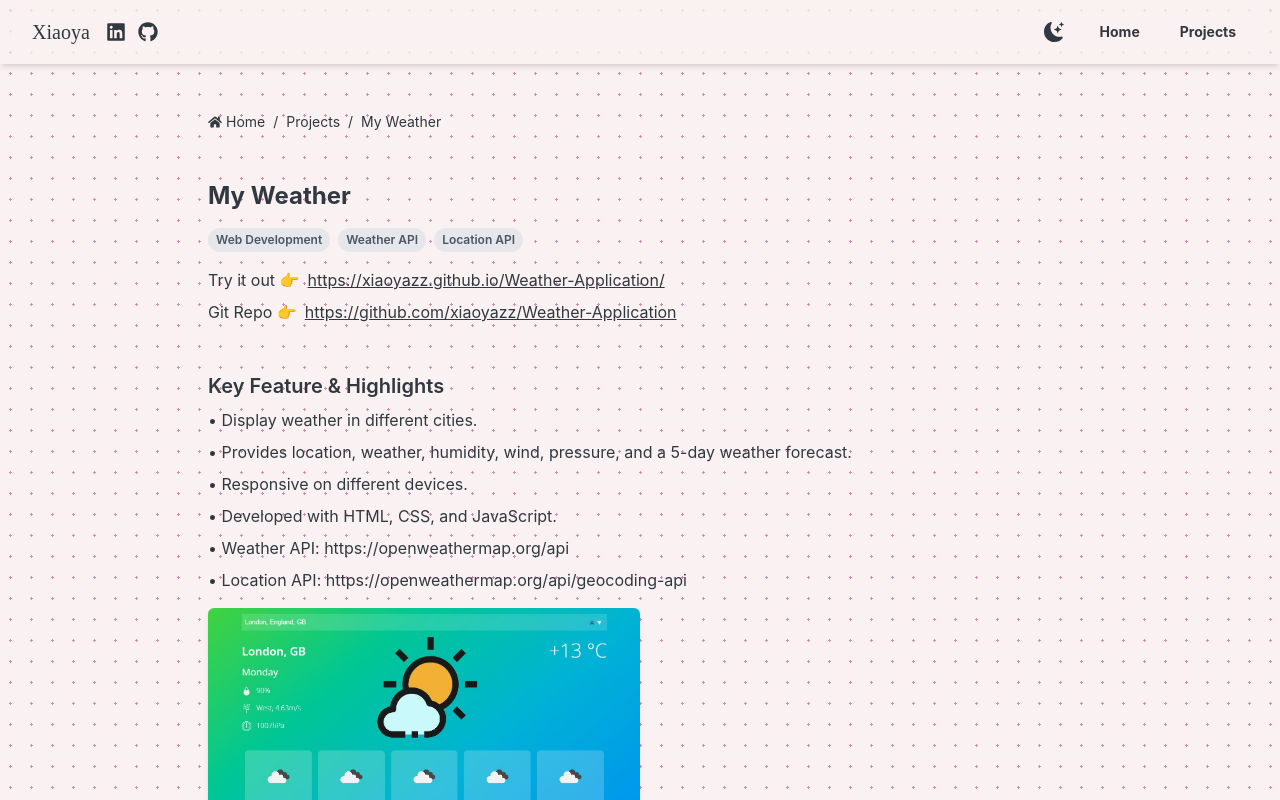
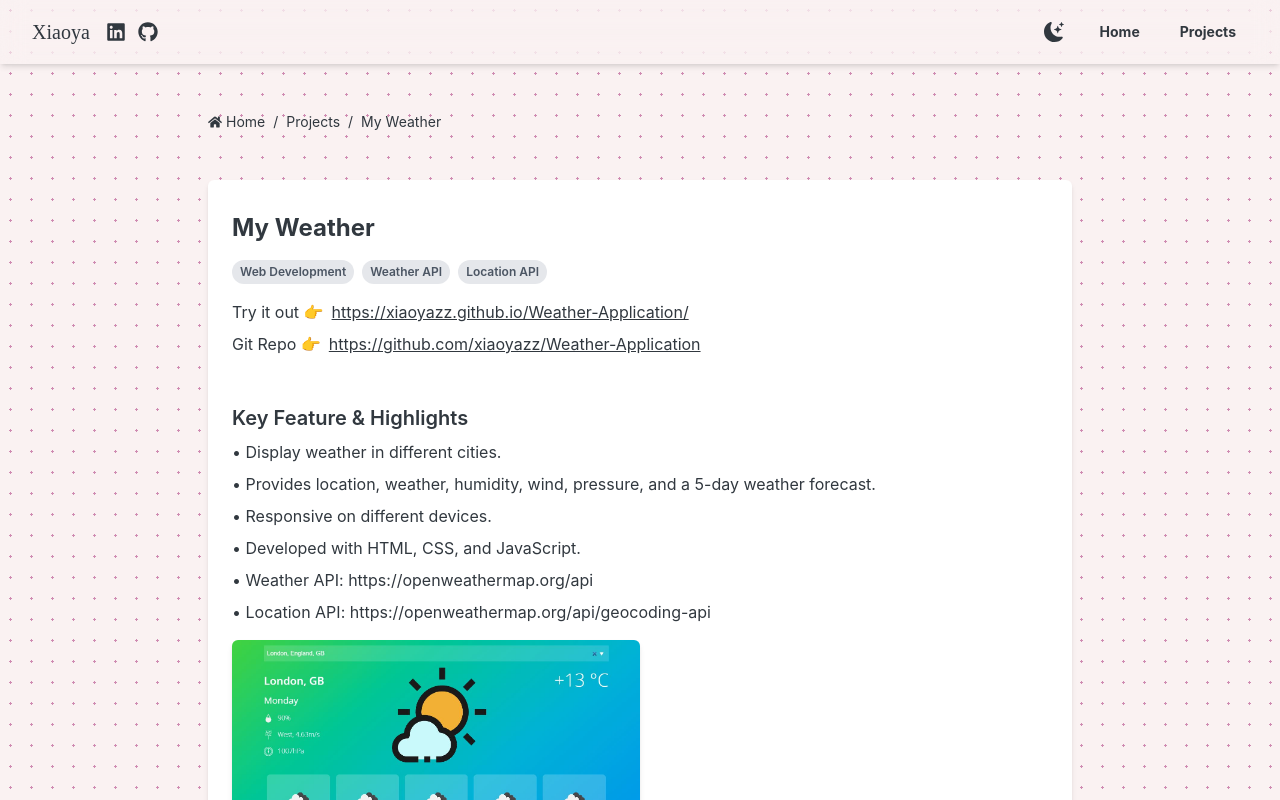
Before and after one commit to xiaoyazz/xiaoya-v2, a React (Create React App) app: page /projects/1 in a window 1280 px wide. Shown: the top 800 px of the page. Built offline with nearby package versions, Linux system fonts and the light colour scheme; what tailwindcss-animated would draw is missing.

Commit message:
Update background color for project details page

```diff
--- a/src/pages/ProjectDetailsPage.js
+++ b/src/pages/ProjectDetailsPage.js
@@ -20,6 +20,7 @@ const ProjectDetailsPage = () => {
     }
 
     return (
+
         <div className="max-w-4xl mx-auto mt-28 px-4 text-left">
 
             {/* Breadcrumb */}
@@ -40,6 +41,8 @@ const ProjectDetailsPage = () => {
                 <span className="mx-2">/</span>
                 <span>{project.title}</span>
             </nav>
+
+            <div className="relative max-w-4xl mx-auto mt-2 pt-8 mb-10 pb-8 px-6 text-left shadow-md rounded-md bg-white bg-opacity-100  dark:bg-opacity-5 dark:shadow-gray-950">
 
                 <h1 className="text-2xl font-bold mb-4">{project.title}</h1>
 
@@ -98,6 +101,9 @@ const ProjectDetailsPage = () => {
                             />
                         ))}
                 </div>
+            </div>
+
+
 
 
             {/* <Link
```
Lines whose indentation alone changed are shown as unchanged.
